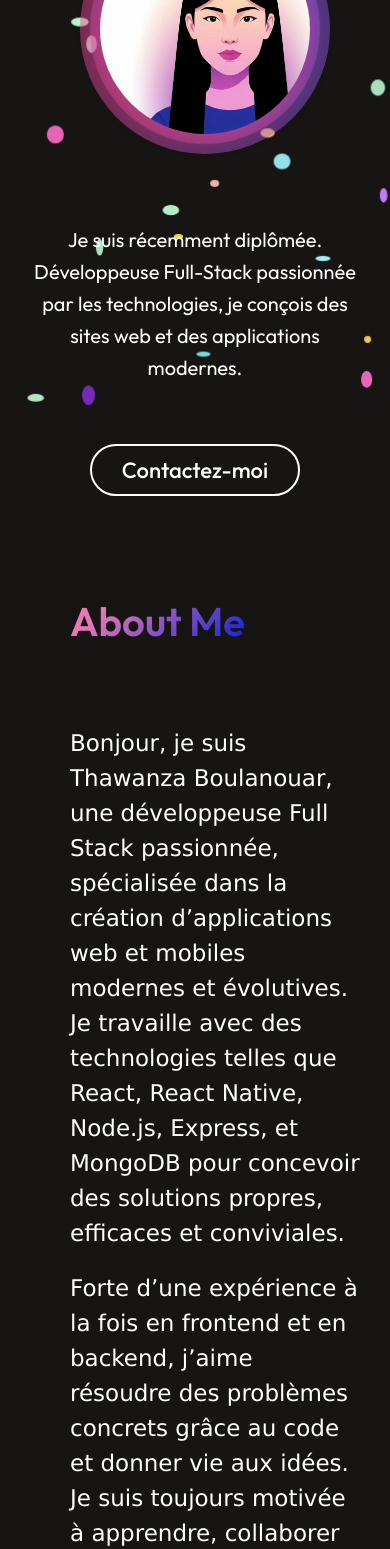
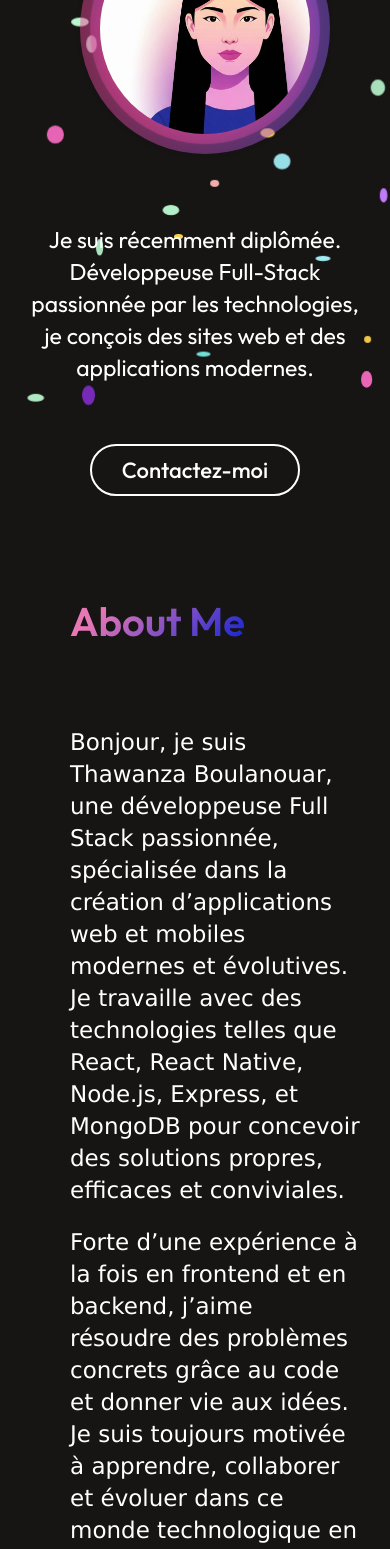
Before and after one commit to Thawanza/Mon-Portfolio, a React (Vite) app: page / in a window 390 px wide. Shown: the part 432-1981 px from the top of the page. Built offline with nearby package versions, Linux system fonts and the light colour scheme.

Commit message:
responsivite of text

```diff
--- a/src/Components/About/About.css
+++ b/src/Components/About/About.css
@@ -112,7 +112,7 @@
     }
     .about-para{
         font-size: 23px;
-        line-height: 35px;
+        line-height: 32px;
     }
     .about-achievements{
         flex-direction: column;
--- a/src/Components/Hero/Hero.css
+++ b/src/Components/Hero/Hero.css
@@ -165,7 +165,7 @@
 
   .hero-description p {
     width: 85%;
-    font-size: 20px;
+    font-size: 23px;
     line-height: 32px;
     margin: 0 auto;
   }
```
